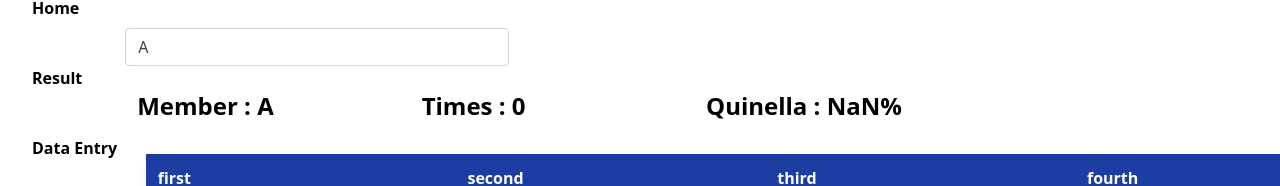
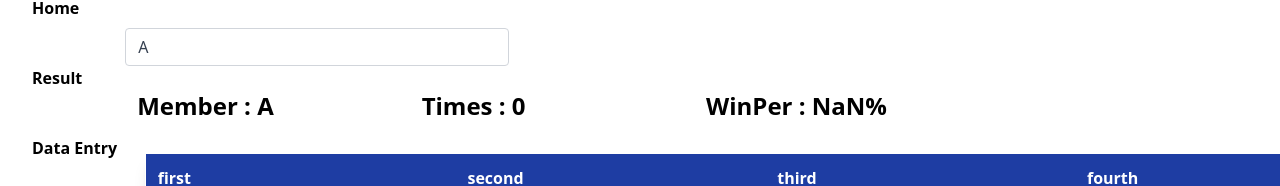
Before and after one commit to ShunichirouKamino/next-sandbox, a Next.js app: page / in a window 1280 px wide. Shown: the part 116-302 px from the top of the page. Built offline with nearby package versions, Linux system fonts and the light colour scheme; some icons are missing.

Commit message:
連対率の英語名称をwinperに変更

```diff
--- a/src/components/RankResultPage/index.tsx
+++ b/src/components/RankResultPage/index.tsx
@@ -12,7 +12,7 @@ const getTimes = (rankSet: RankSet): number => {
   return rankSet.first + rankSet.second + rankSet.third + rankSet.fourth;
 };
 
-const getQuinella = (rankPersentSet: RankPercentSet): number => {
+const getWinPer = (rankPersentSet: RankPercentSet): number => {
   return (
     Math.round(
       (Number(rankPersentSet.first) + Number(rankPersentSet.second)) * 10
@@ -94,7 +94,7 @@ const RankResultPage: React.FC<RankResultPageProps> = ({ memberRankType }) => {
           </section>
           <section className="w-1/3">
             <SimpleText
-              text={"Quinella : " + getQuinella(toRankPercentSet) + "%"}
+              text={"WinPer : " + getWinPer(toRankPercentSet) + "%"}
               align="text-left"
               style="font-bold"
               size="text-2xl"
```
